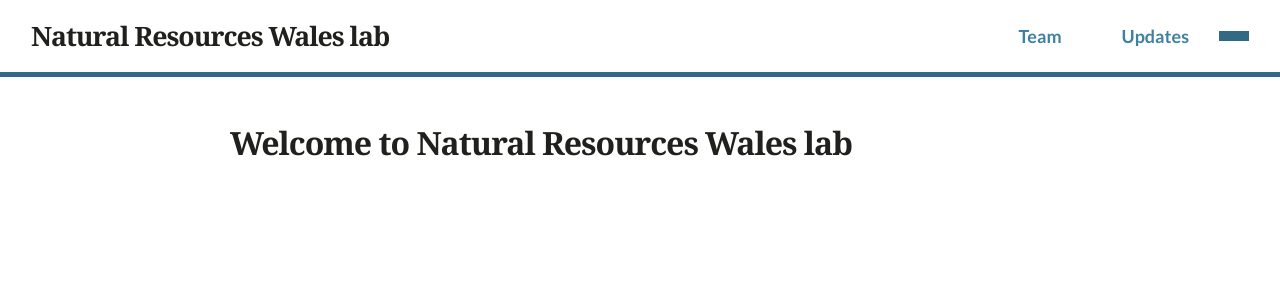
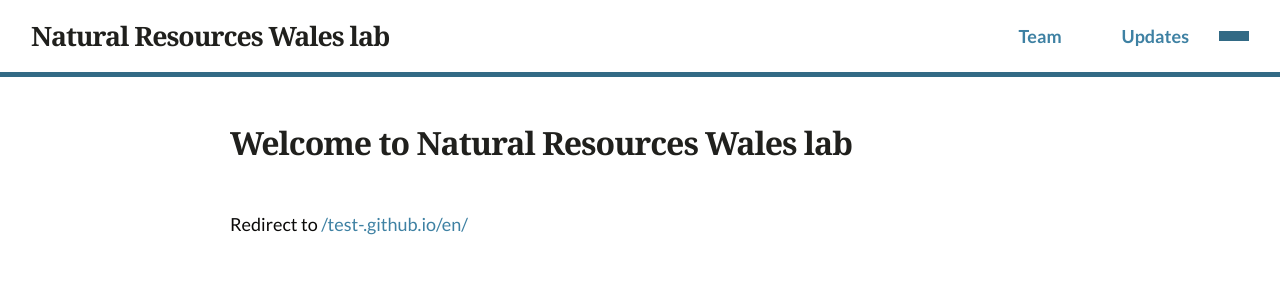
Before and after one commit to OwainJenkins/test-.github.io, a Jekyll site: the page built from index.md, in a window 1280 px wide. Shown: the top 300 px of the page. Built offline with Jekyll 4.4.1, drawn with Linux system fonts in a browser that asks for light colours.

Commit message:
Update index.md

```diff
--- a/index.md
+++ b/index.md
@@ -4,3 +4,5 @@ lang: en
 hidetitle: True
 
 ---
+
+Redirect to [/test-.github.io/en/](/en)
```
